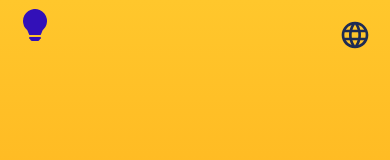
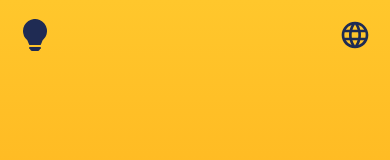
Before and after one commit to netto0/portfolio, a React (Vite) app: page / in a window 390 px wide. In both pictures the pointer is over the icon 35 px from the left and 35 px from the top of the page. Shown: the top 160 px of the page. Built offline with nearby package versions, Linux system fonts and the light colour scheme.

Commit message:
experimento de remoção de hover em mobile

```diff
--- a/src/components/Header.module.css
+++ b/src/components/Header.module.css
@@ -35,4 +35,12 @@
         font-size: 2rem;
         /* width: 1em; */
     }
+
+    .container.light svg:hover {
+        color: var(--light-primary-color);
+    }
+
+    .container.dark svg:hover {
+        color: var(--dark-primary-color);
+    }
 }
--- a/src/components/Presentation.module.css
+++ b/src/components/Presentation.module.css
@@ -232,4 +232,12 @@ p {
     font-size: .9rem;
     text-align: center;
   }
+
+  .iconLink.dark:hover {
+    color: var(--dark-primary-color);
+  }
+
+  .iconLink.light:hover {
+    color: var(--light-primary-color);
+  }
 }
--- a/src/index.css
+++ b/src/index.css
@@ -63,4 +63,10 @@ head {
   body {
     margin: 0;
   }
+
+  svg:hover {
+    cursor: pointer;
+    transition: 0;
+    transform: translateY(0px);
+  }
 }
```
